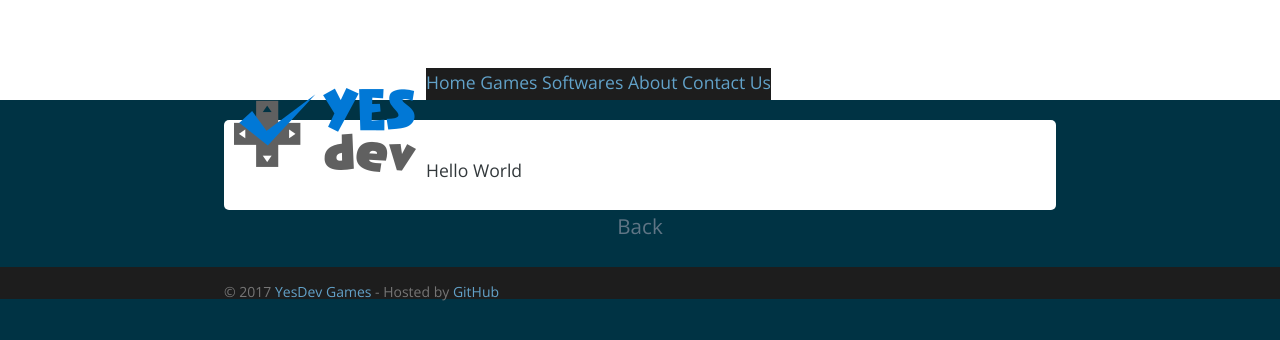
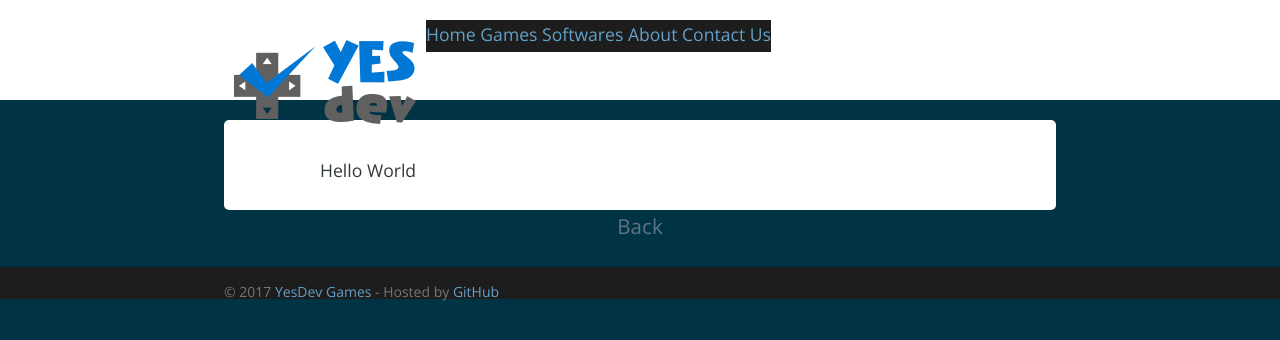
Before and after one commit to ricardobusta/yesdevgames.github.io, a Jekyll site: the page built from index.md, in a window 1280 px wide. Shown: the top 340 px of the page. Built offline with Jekyll 4.4.1, drawn with Linux system fonts in a browser that asks for light colours; nearby versions of some CDN libraries; our own code applies the rules of GitHub Pages for plain Markdown files; the list of posts is cut into pages by our own code; comment, search, counter and statistics services are not loaded.

Commit message:
fix page header.

```diff
--- a/stylesheets/stylesheet.css
+++ b/stylesheets/stylesheet.css
@@ -112,19 +112,19 @@ a:hover{
 
 @media screen and (min-width: 64em) {
   .page-header{
-    padding:3rem 6rem
+    /*padding:3rem 6rem*/
   }
 }
 
 @media screen and (min-width: 42em) and (max-width: 64em) {
   .page-header{
-    padding:2rem 4rem
+    /*padding:2rem 4rem*/
   }
 }
 
 @media screen and (max-width: 42em) {
   .page-header{
-    padding:1rem 1rem
+    /*padding:1rem 1rem*/
   }
 }
 
```
